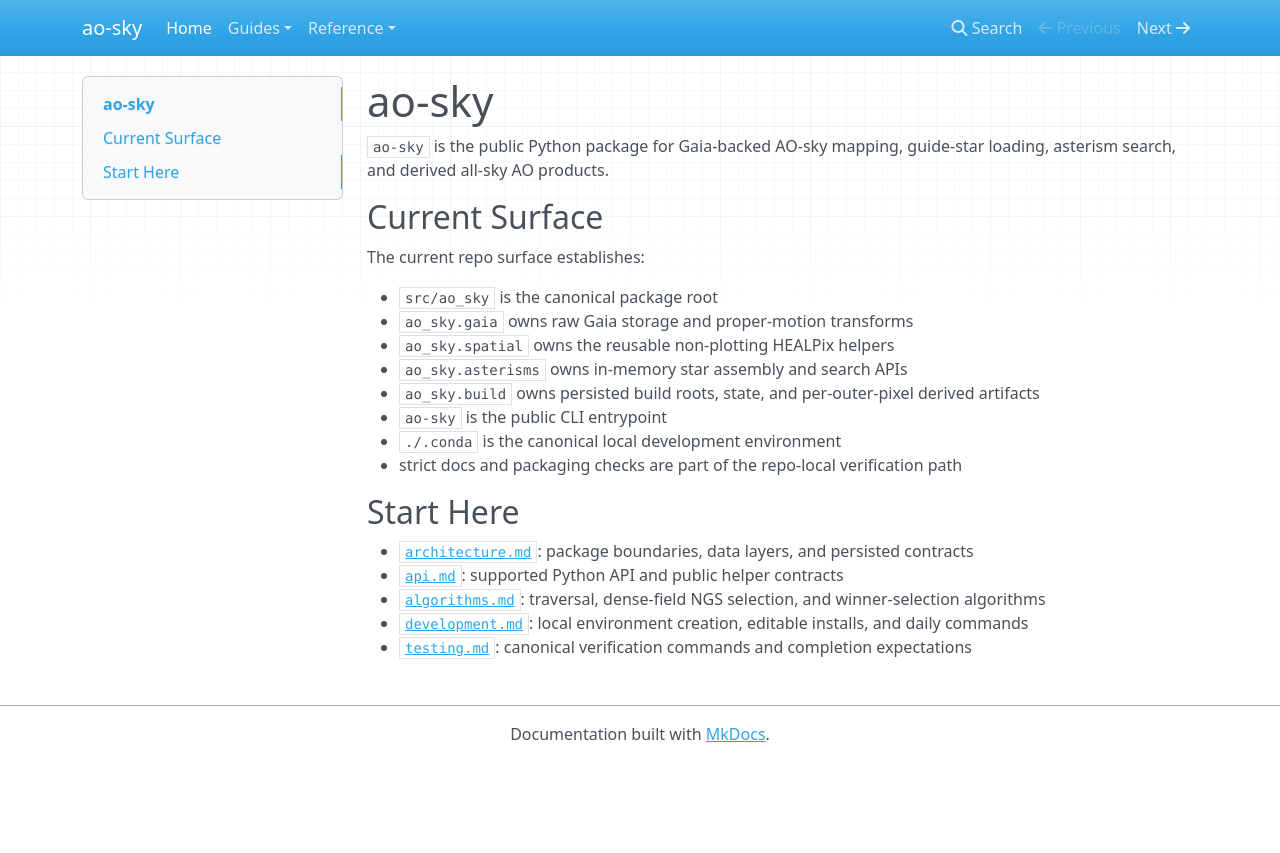
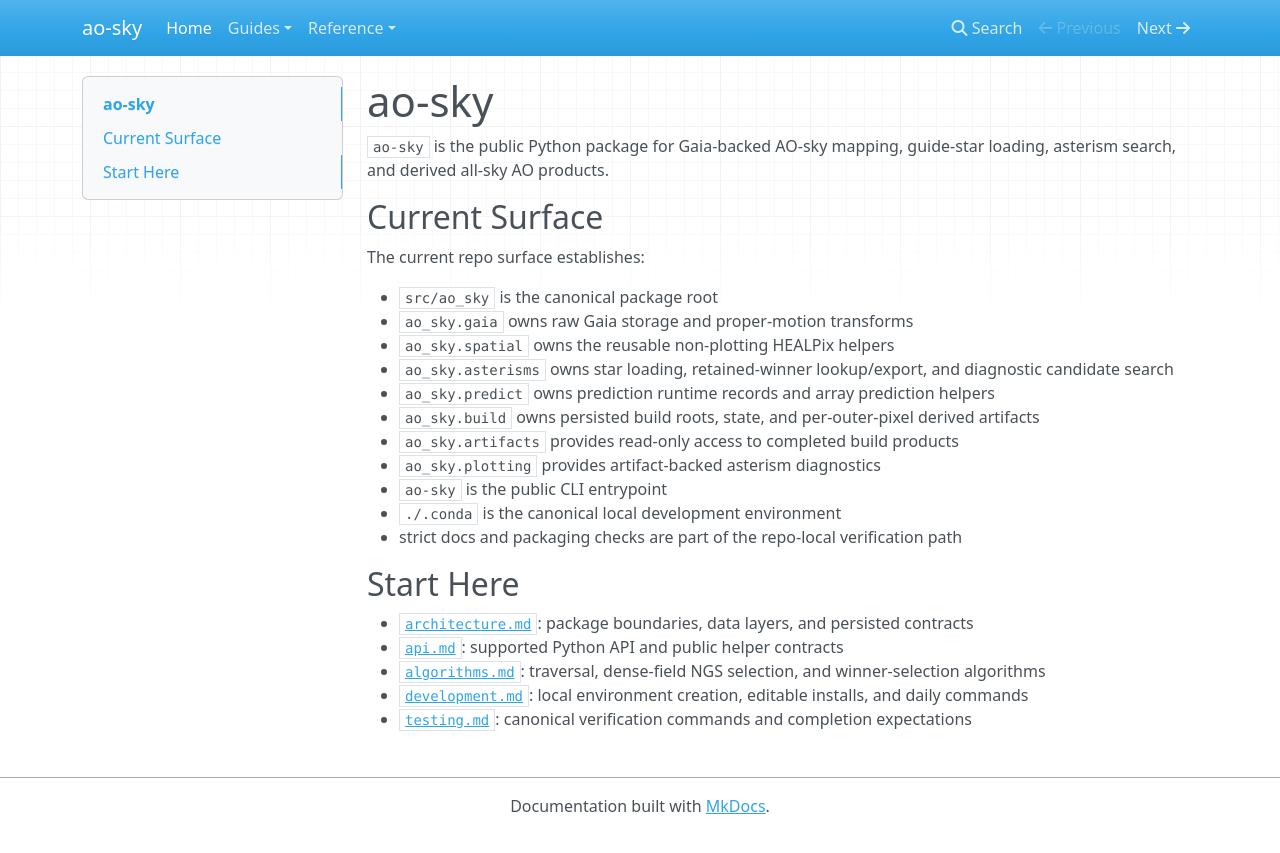
Before and after one commit to nvnunes/ao-sky, an MkDocs documentation site: the page built from docs/index.md, in a window 1280 px wide. Shown: the top 853 px of the page. Built offline with MkDocs 1.6.1, drawn with Linux system fonts in a browser that asks for light colours; nearby versions of some CDN libraries.

Commit message:
Align documentation with the current project surface

```diff
--- a/docs/index.md
+++ b/docs/index.md
@@ -10,9 +10,13 @@ The current repo surface establishes:
 - `src/ao_sky` is the canonical package root
 - `ao_sky.gaia` owns raw Gaia storage and proper-motion transforms
 - `ao_sky.spatial` owns the reusable non-plotting HEALPix helpers
-- `ao_sky.asterisms` owns in-memory star assembly and search APIs
+- `ao_sky.asterisms` owns star loading, retained-winner lookup/export, and
+  diagnostic candidate search
+- `ao_sky.predict` owns prediction runtime records and array prediction helpers
 - `ao_sky.build` owns persisted build roots, state, and per-outer-pixel
   derived artifacts
+- `ao_sky.artifacts` provides read-only access to completed build products
+- `ao_sky.plotting` provides artifact-backed asterism diagnostics
 - `ao-sky` is the public CLI entrypoint
 - `./.conda` is the canonical local development environment
 - strict docs and packaging checks are part of the repo-local verification path
```
Also changed, not shown: README.md (+3 -0 lines), docs/development.md (+0 -1 lines).
